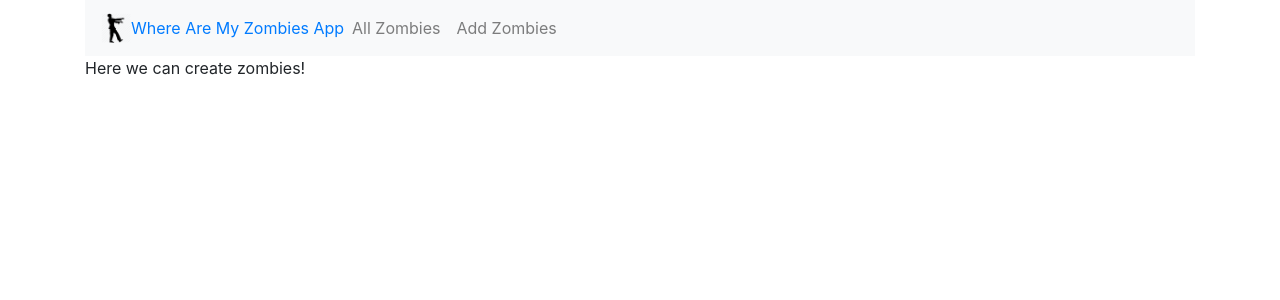
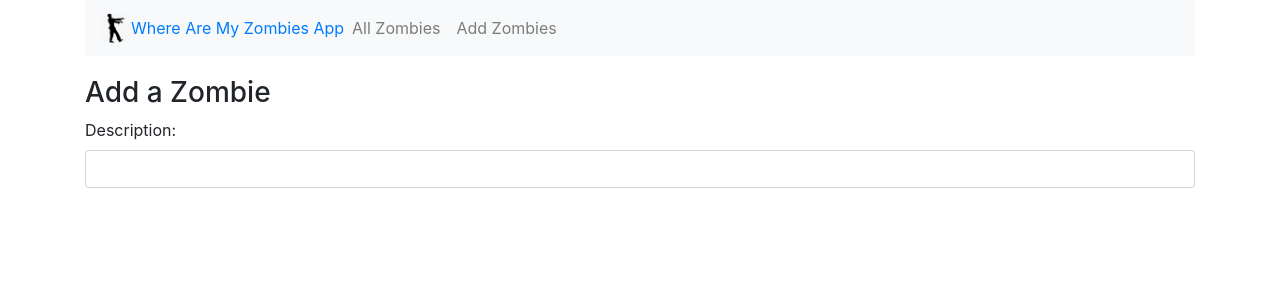
Before and after one commit to unbeatablesites/whereAreMyZombies, a React (Create React App) app in the folder crud-zombies/: page /create in a window 1280 px wide. Shown: the top 300 px of the page. Built offline with nearby package versions, Linux system fonts and the light colour scheme.

Commit message:
Wiring event Handlers

```diff
--- a/crud-zombies/src/components/create-zombie.component.js
+++ b/crud-zombies/src/components/create-zombie.component.js
@@ -3,6 +3,11 @@ import React, { Component } from "react";
 export default class CreateZombie extends Component {
   constructor(props) {
     super(props);
+
+    this.onChangeZombieDescription = this.onChangeZombieDescription.bind(this);
+    this.onChangeZombieResponsible = this.onChangeZombieResponsible.bind(this);
+    this.onChangeZombieBuilding = this.onChangeZombieBuilding.bind(this);
+    this.onSubmit = this.onSubmit.bind(this);
 
     this.state = {
       zombie_description: "",
@@ -32,6 +37,17 @@ export default class CreateZombie extends Component {
 
   onSubmit(e) {
     e.preventDefault();
+    console.log("Form Submitted");
+    console.log(`Zombie Description: ${this.state.zombie_description}`);
+    console.log(
+      `Who is responsible for getting this Zombie: ${
+        this.state.zombie_responsible
+      }`
+    );
+    console.log(
+      `What building is this zombie in ${this.state.zombie_building}`
+    );
+    console.log(`Is This zombie alive: ${this.state.zombie_alive}`);
     this.setState({
       zombie_description: "",
       zombie_responsible: "",
@@ -42,8 +58,19 @@ export default class CreateZombie extends Component {
 
   render() {
     return (
-      <div>
-        <p>Here we can create zombies!</p>
+      <div style={{ marginTop: 20 }}>
+        <h3>Add a Zombie</h3>
+        <form onSubmit={this.onSubmit}>
+          <div className="form-group">
+            <label type="text">Description:</label>
+            <input
+              type="text"
+              className="form-control"
+              value={this.state.zombie_description}
+              onChange={this.onChangeZombieDescription}
+            />
+          </div>
+        </form>
       </div>
     );
   }
```
